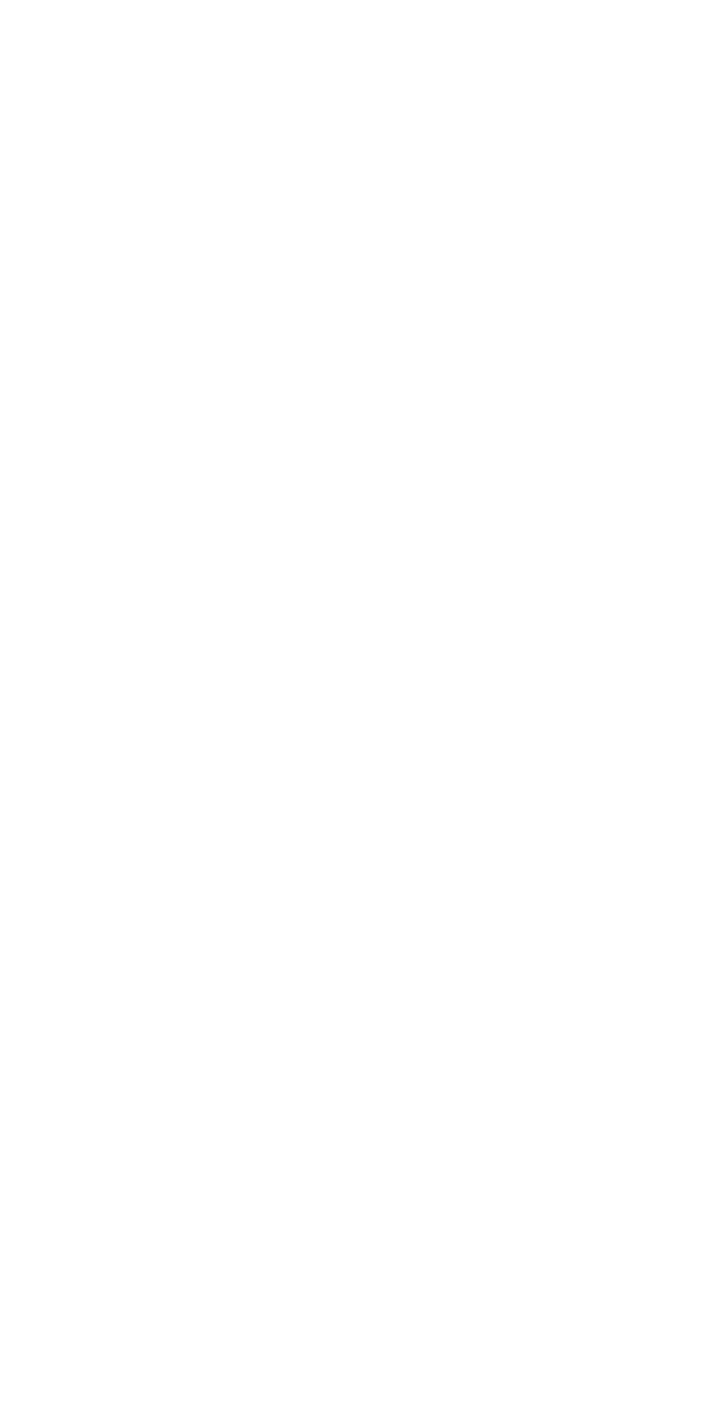
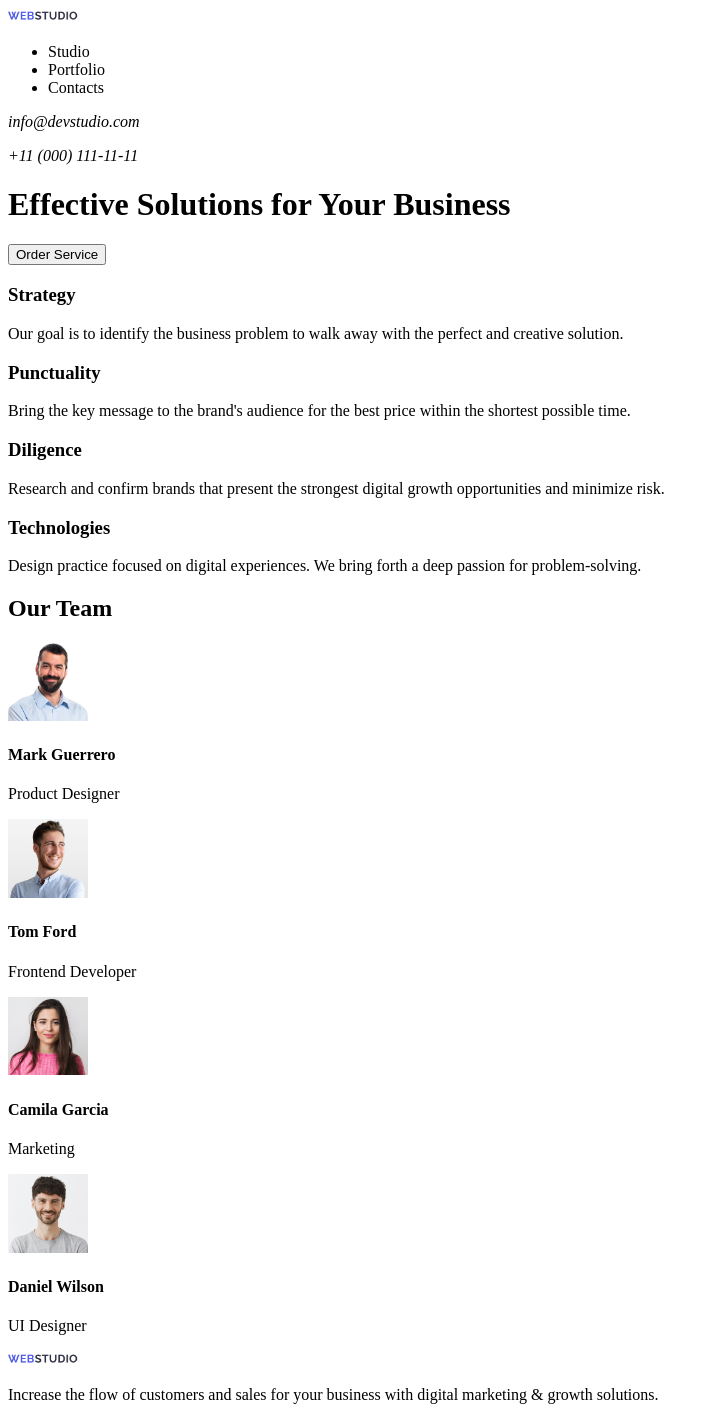
Before and after one commit to Vitaliy-fch/goit-markup-hw-01, a plain HTML site: page index.html in a window 1280 px wide. Shown: the whole page, without its empty margins (0-719 px from the left). Before the commit the page ends 800 px from the top, so only its background shows below. Drawn offline with Linux system fonts and the light colour scheme.

Commit message:
doing homework #1

```diff
--- a/index.html
+++ b/index.html
@@ -3,13 +3,85 @@
   <head>
     <meta charset="UTF-8" />
     <meta name="viewport" content="width=device-width, initial-scale=1.0" />
-    <title>Document</title>
+    <title>goit-markup-hw-01</title>
   </head>
   <body>
     <header>
-      <h1></h1>
+      <!-- Navigation -->
+      <nav>
+        <img src="images/Logo.jpg" alt="logo" width="70" />
+        <ul>
+          <li>Studio</li>
+          <li>Portfolio</li>
+          <li>Contacts</li>
+        </ul>
+      </nav>
+
+      <!-- Contacts -->
+      <address>
+        <p>info@devstudio.com</p>
+        <p>+11 (000) 111-11-11</p>
+      </address>
+      <h1>Effective Solutions for Your Business</h1>
+      <button type="button">Order Service</button>
     </header>
-    <main></main>
-    <footer></footer>
+
+    <main>
+      <!-- Description of goals -->
+      <section>
+        <h3>Strategy</h3>
+        <p>
+          Our goal is to identify the business problem to walk away with the
+          perfect and creative solution.
+        </p>
+
+        <h3>Punctuality</h3>
+        <p>
+          Bring the key message to the brand's audience for the best price
+          within the shortest possible time.
+        </p>
+
+        <h3>Diligence</h3>
+        <p>
+          Research and confirm brands that present the strongest digital growth
+          opportunities and minimize risk.
+        </p>
+
+        <h3>Technologies</h3>
+        <p>
+          Design practice focused on digital experiences. We bring forth a deep
+          passion for problem-solving.
+        </p>
+      </section>
+
+      <!-- Team information -->
+      <section>
+        <h2>Our Team</h2>
+
+        <img src="images/img-3.jpg" alt="Foto Mark Guerrero" width="80" />
+        <h4>Mark Guerrero</h4>
+        <p>Product Designer</p>
+
+        <img src="images/img-2.jpg" alt="Foto Tom Ford" width="80" />
+        <h4>Tom Ford</h4>
+        <p>Frontend Developer</p>
+
+        <img src="images/img-1.jpg" alt="Foto Camila Garcia" width="80" />
+        <h4>Camila Garcia</h4>
+        <p>Marketing</p>
+
+        <img src="images/img.jpg" alt="Foto Daniel Wilson" width="80" />
+        <h4>Daniel Wilson</h4>
+        <p>UI Designer</p>
+      </section>
+    </main>
+
+    <footer>
+      <img src="images/Logo.jpg" alt="logo" width="70" />
+      <p>
+        Increase the flow of customers and sales for your business with digital
+        marketing & growth solutions.
+      </p>
+    </footer>
   </body>
 </html>
```
Also changed, not shown: images/Logo.jpg (added).
